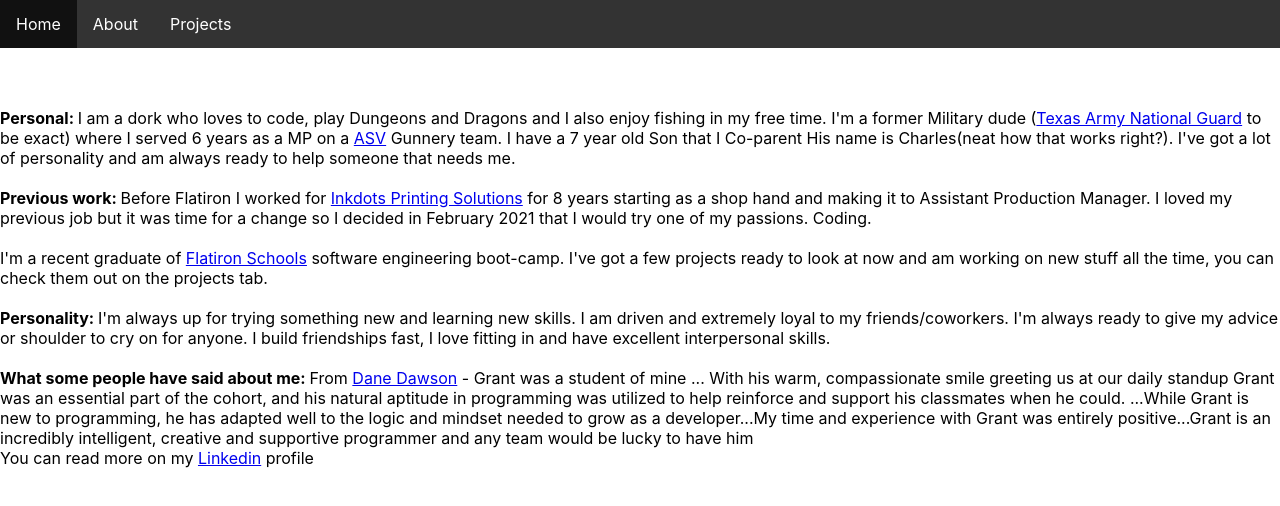
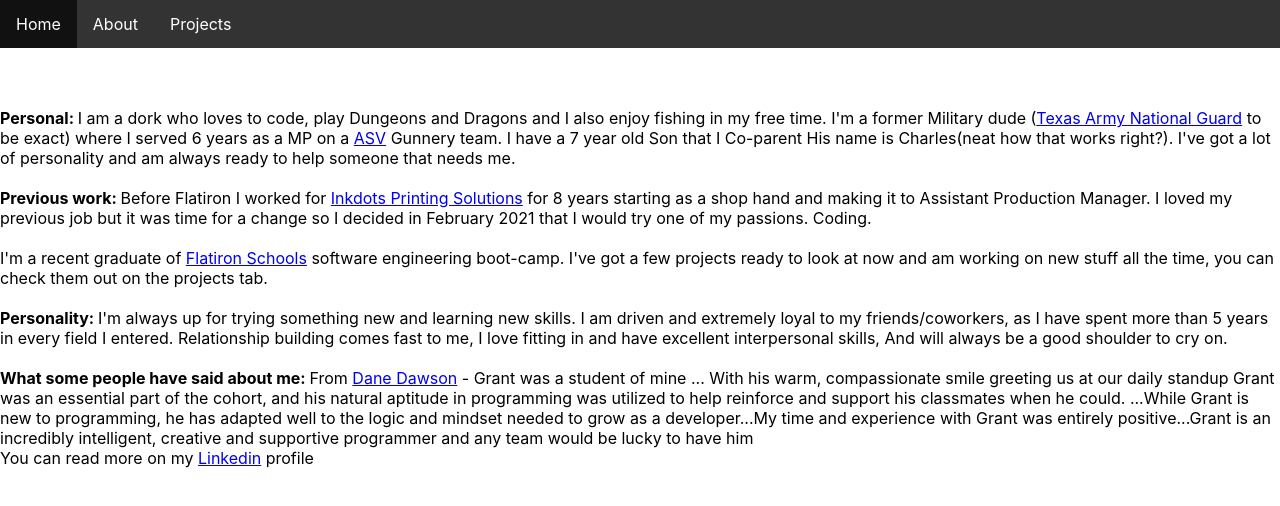
Before and after one commit to Cobanz/Portfolio, a React (Create React App) app in the folder portfolio/: page /about in a window 1280 px wide. Shown: the top 506 px of the page. Built offline with nearby package versions, Linux system fonts and the light colour scheme.

Commit message:
trying to build

```diff
--- a/portfolio/src/about/About.jsx
+++ b/portfolio/src/about/About.jsx
@@ -26,10 +26,7 @@
                 </div>
                 <br/>
                 <div className="about_personality"><b>Personality: </b>
-                I'm always up for trying something new and learning new skills.
-                I am driven and extremely loyal to my friends/coworkers.
-                I'm always ready to give my advice or shoulder to cry on for anyone.
-                I build friendships fast, I love fitting in and have excellent interpersonal skills.
+                I'm always up for trying something new and learning new skills. I am driven and extremely loyal to my friends/coworkers, as I have spent more than 5 years in every field I entered. Relationship building comes fast to me, I love fitting in and have excellent interpersonal skills, And will always be a good shoulder to cry on.
                 </div>
                 <br/>
                 <div className="about_people_say"> <b>What some people have said about me: </b>
--- a/portfolio/src/landing/Landing.jsx
+++ b/portfolio/src/landing/Landing.jsx
@@ -1,5 +1,5 @@
 import React from 'react'
-import Me from "/Users/grant/Development/Portfolio/portfolio/src/me.png"
+import Me from "/Users/grant/Development/Real_Portfolio/Portfolio/portfolio/src/me.png"
 
 function Landing() {
     return (
```
